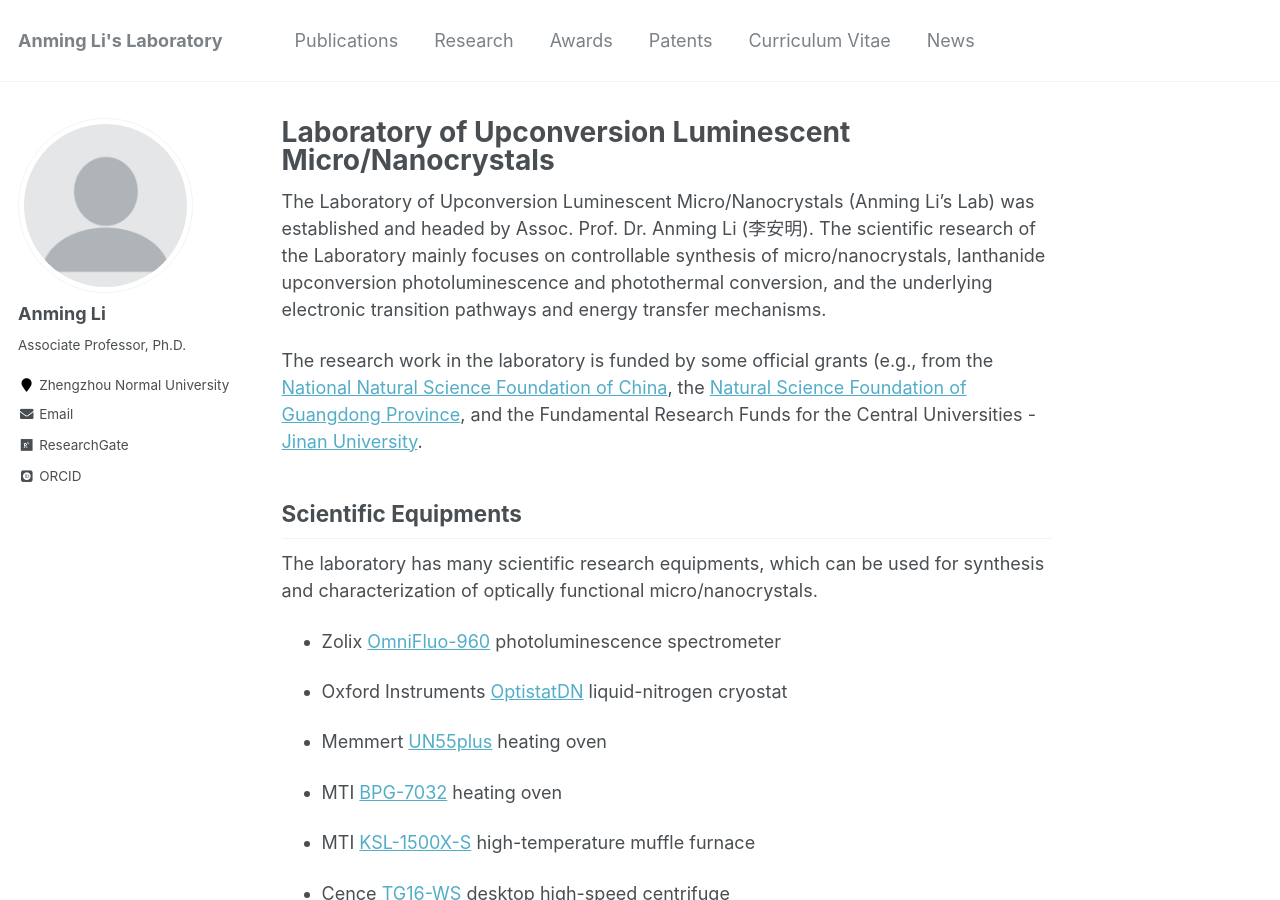
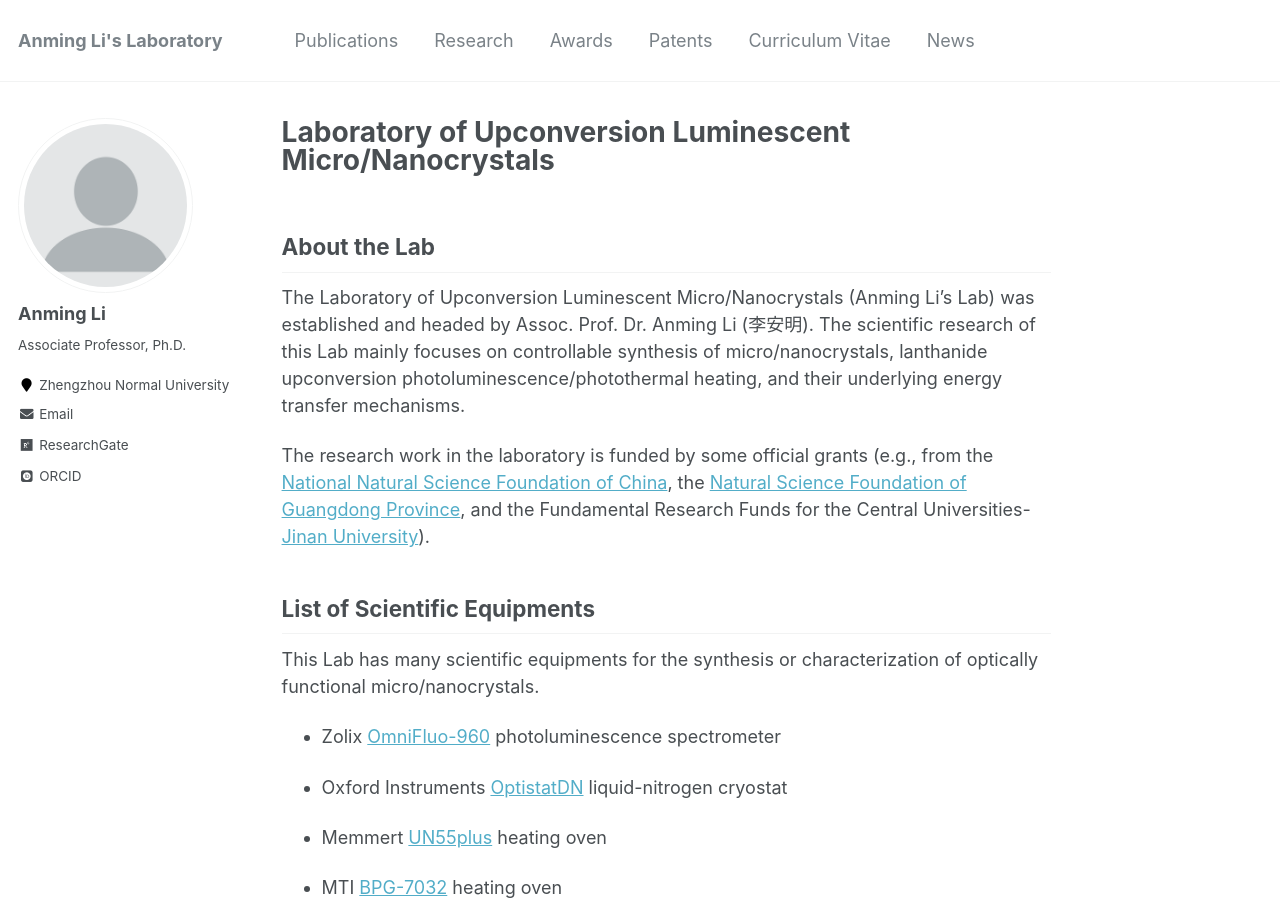
Before and after one commit to ucnclab/ucnclab.github.io, a Jekyll site: the page built from _pages/about.md, in a window 1280 px wide and 900 px high. Built offline with Jekyll 4.4.1, drawn with Linux system fonts in a browser that asks for light colours; some web fonts are replaced; comment, search, counter and statistics services are not loaded.

Commit message:
Update about.md

```diff
--- a/_pages/about.md
+++ b/_pages/about.md
@@ -8,13 +8,16 @@ redirect_from:
   - /about.html
 ---
 
-The Laboratory of Upconversion Luminescent Micro/Nanocrystals (Anming Li's Lab) was established and headed by Assoc. Prof. Dr. Anming Li (李安明). The scientific research of the Laboratory mainly focuses on controllable synthesis of micro/nanocrystals, lanthanide upconversion photoluminescence and photothermal conversion, and the underlying electronic transition pathways and energy transfer mechanisms.
+About the Lab
+------
 
-The research work in the laboratory is funded by some official grants (e.g., from the [National Natural Science Foundation of China](https://www.nsfc.gov.cn/english/site_1/index.html), the [Natural Science Foundation of Guangdong Province](http://gdstc.gd.gov.cn/), and the Fundamental Research Funds for the Central Universities - [Jinan University](https://www.jnu.edu.cn/).
+The Laboratory of Upconversion Luminescent Micro/Nanocrystals (Anming Li's Lab) was established and headed by Assoc. Prof. Dr. Anming Li (李安明). The scientific research of this Lab mainly focuses on controllable synthesis of micro/nanocrystals, lanthanide upconversion photoluminescence/photothermal heating, and their underlying energy transfer mechanisms.
 
-Scientific Equipments
+The research work in the laboratory is funded by some official grants (e.g., from the [National Natural Science Foundation of China](https://www.nsfc.gov.cn/english/site_1/index.html), the [Natural Science Foundation of Guangdong Province](http://gdstc.gd.gov.cn/), and the Fundamental Research Funds for the Central Universities-[Jinan University](https://www.jnu.edu.cn/)).
+
+List of Scientific Equipments
 ------
-The laboratory has many scientific research equipments, which can be used for synthesis and characterization of optically functional micro/nanocrystals.
+This Lab has many scientific equipments for the synthesis or characterization of optically functional micro/nanocrystals.
 
 * Zolix [OmniFluo-960](https://www.zolix.com.cn/en/prodcon_370_373_770.html) photoluminescence spectrometer
 
```
